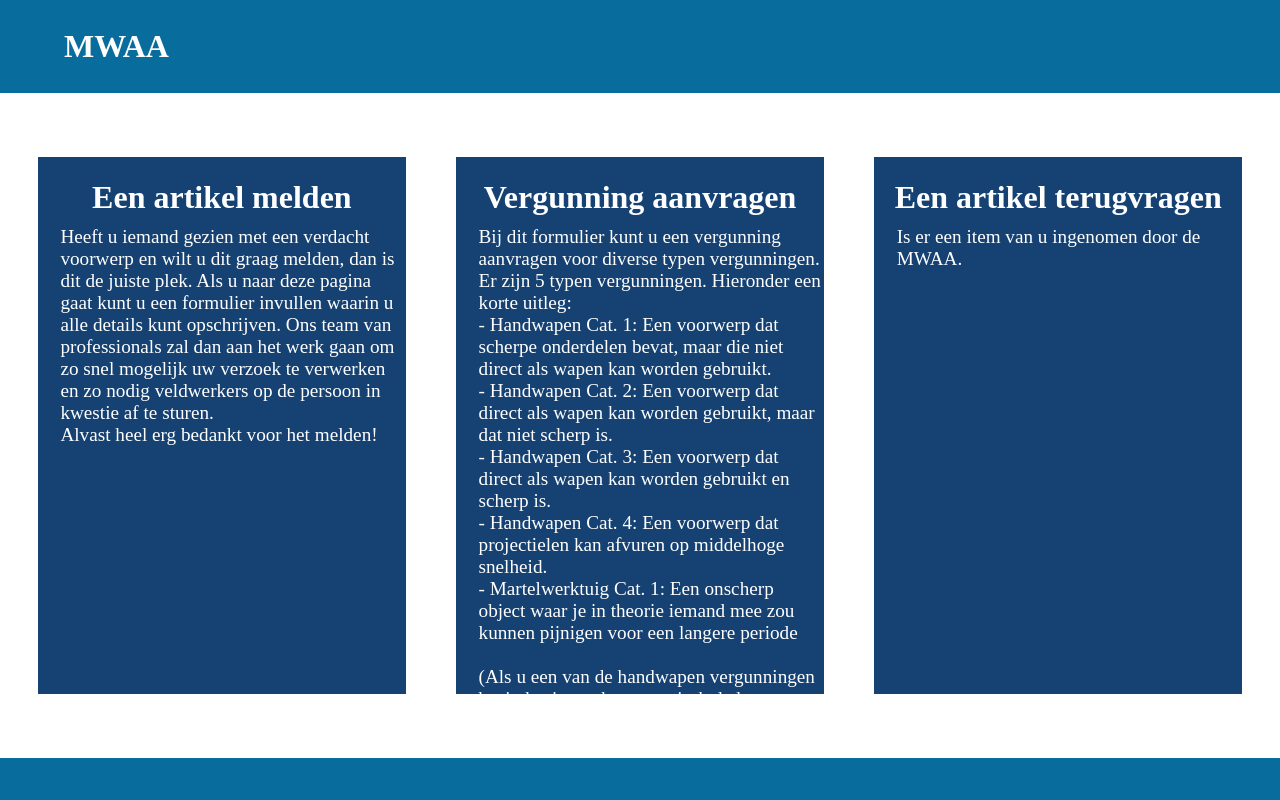
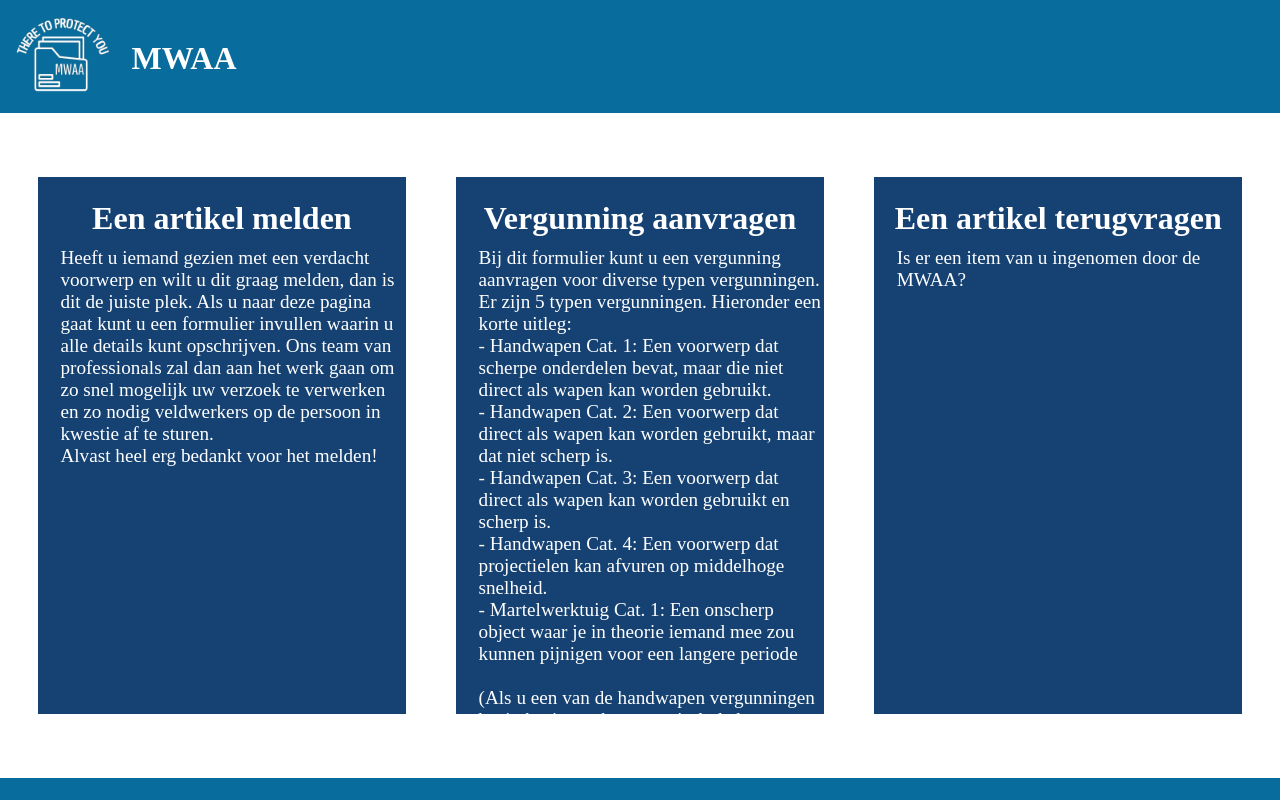
Before and after one commit to Minkema/MWAA, a plain HTML site: page index.html in a window 1280 px wide. Drawn offline with Linux system fonts and the light colour scheme.

Commit message:
extra update

```diff
--- a/Style.css
+++ b/Style.css
@@ -51,8 +51,14 @@ body {
 
 .navbar {
     background-color: #086c9c;
-    padding: 0.5% 1% 0.5% 5%;
+    padding: 0.5% 1% 0.5% 1%;
     color: white;
+    display: flex;
+}
+
+.navbar h1{
+    padding-top: 1%;
+    padding-left: 1.5%;
 }
 
 #AanmeldingsFormulier, #Vergunningaanvraag, #Terugvraagformulier {
--- a/index.html
+++ b/index.html
@@ -9,6 +9,7 @@
 <html>
     <body>
         <div class="navbar">
+            <img src="Foto's/Logo.png" height="100vh">
             <h1>MWAA</h1>
         </div>
 
@@ -50,7 +51,7 @@
                         Een artikel terugvragen
                     </h1>
                     <p>
-                        Is er een item van u ingenomen door de MWAA.
+                        Is er een item van u ingenomen door de MWAA?
                     </p>
                 </div>
             </a>
```
Also changed, not shown: Foto's/Logo.png (added).
